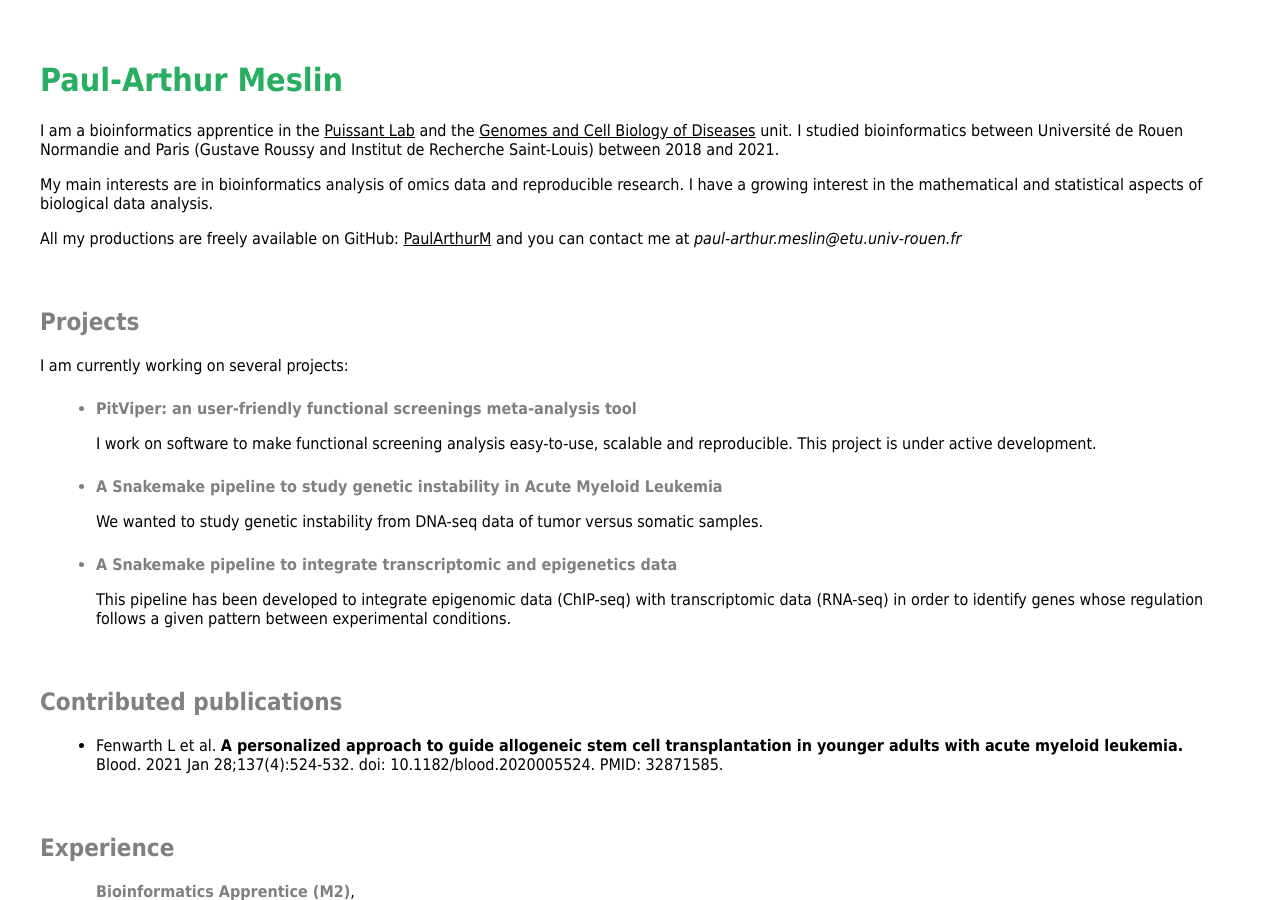
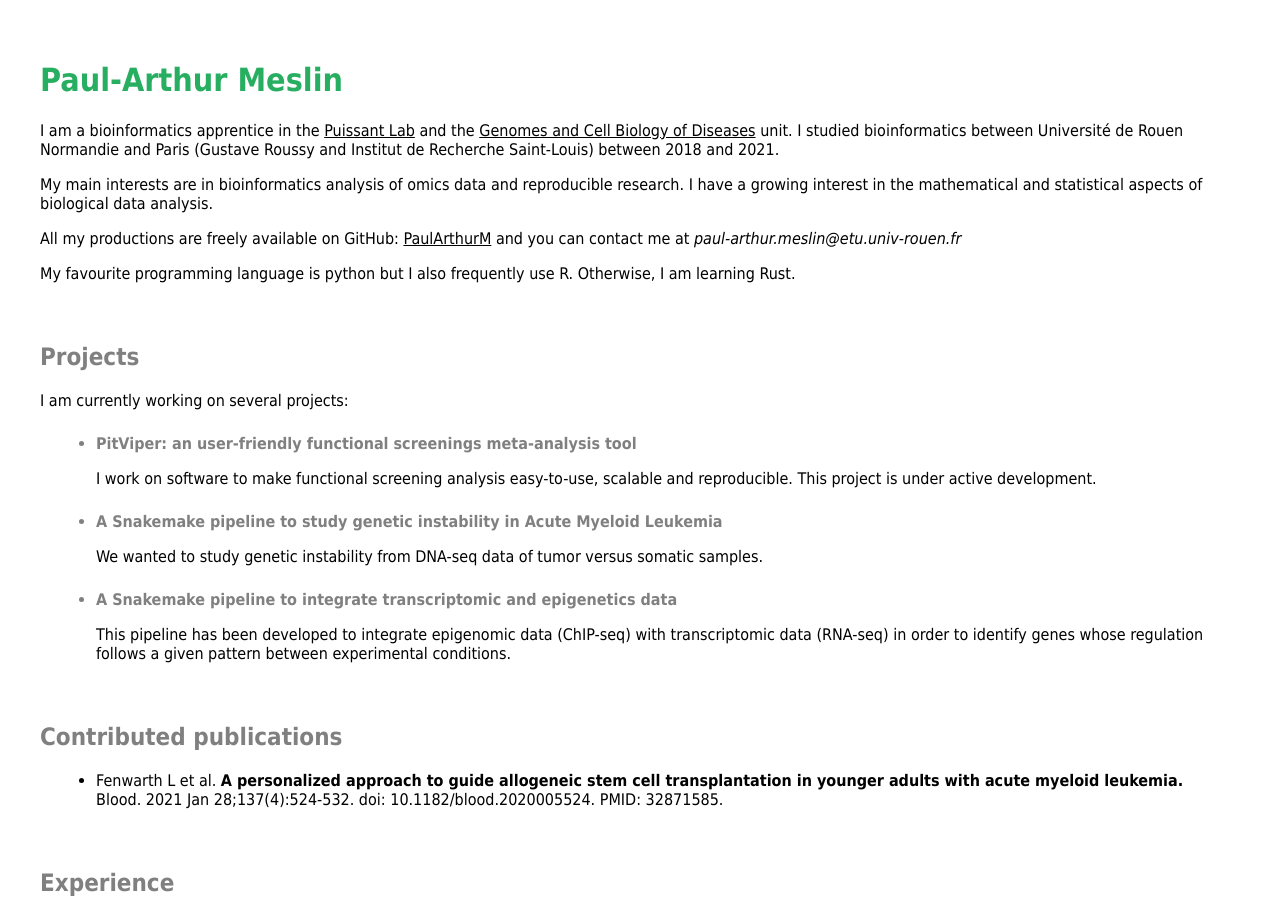
Before and after one commit to PaulArthurM/PaulArthurM.github.io, a Jekyll site: the page index.html, which Jekyll copies as it is, in a window 1280 px wide and 900 px high. Built offline with Jekyll 4.4.1, drawn with Linux system fonts in a browser that asks for light colours.

Commit message:
Update index.html

```diff
--- a/index.html
+++ b/index.html
@@ -13,6 +13,8 @@
   <p>My main interests are in bioinformatics analysis of omics data and reproducible research. I have a growing interest in the mathematical and statistical aspects of biological data analysis.</p>
 
   <p> All my productions are freely available on GitHub: <a href="https://github.com/PaulArthurM">PaulArthurM</a> and you can contact me at <i> paul-arthur.meslin@etu.univ-rouen.fr </i> </p>
+
+  <p> My favourite programming language is python but I also frequently use R. Otherwise, I am learning Rust. </p>
 
 <h2>Projects</h2>
 
```
